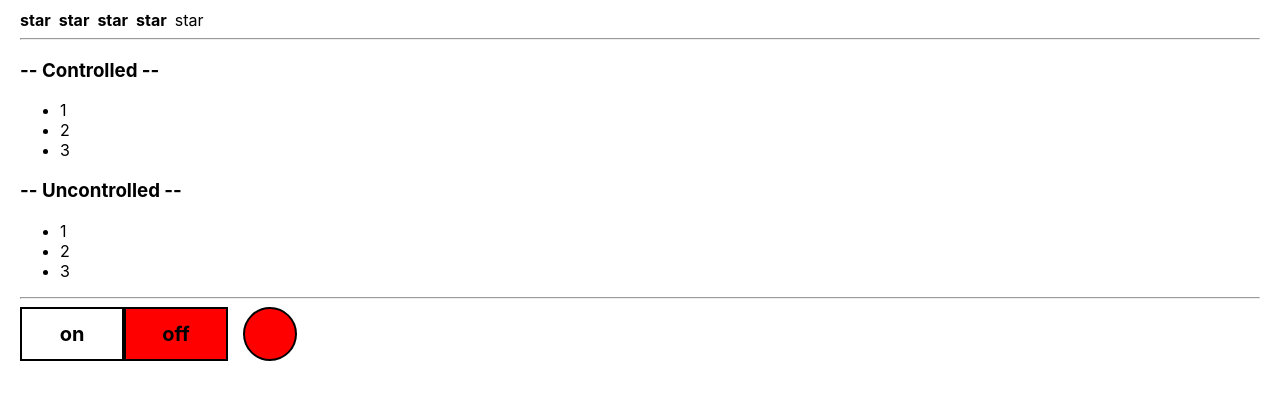
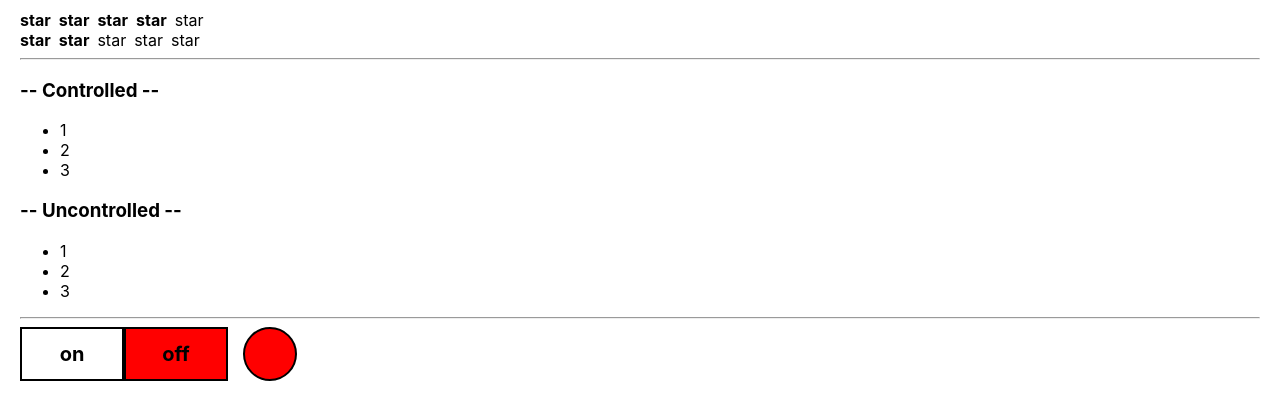
Before and after one commit to Daniyel-Tkachuk/react-practice, a React (Create React App) app: page / in a window 1280 px wide. Shown: the top 420 px of the page. Built offline with nearby package versions, Linux system fonts and the light colour scheme.

Commit message:
added UnControlledRating component

```diff
--- a/src/App.tsx
+++ b/src/App.tsx
@@ -4,6 +4,7 @@ import {Rating} from "./components/rating/Rating";
 import {Accordion} from "./components/accordion/Accordion";
 import {OnOff} from "./components/onOff/OnOff";
 import {UnControlledAccordion} from "./components/accordion/UnControlledAccordion";
+import {UncontrolledRating} from "./components/rating/UnControlledRating";
 
 
 function App() {
@@ -11,6 +12,7 @@ function App() {
    return (
       <div className="App">
          <Rating value={4}/>
+         <UncontrolledRating/>
          <hr/>
          <Accordion title="Controlled" collapsed={false}/>
          <UnControlledAccordion title="Uncontrolled"/>
--- a/src/components/rating/Star.tsx
+++ b/src/components/rating/Star.tsx
@@ -1,13 +1,20 @@
 import React, {FC} from 'react';
+import {TypeNumbers} from "./UnControlledRating";
 
 type Props = {
     selected: boolean
+    value?: TypeNumbers
+    setValue?: (value: TypeNumbers) => void
 }
 export const Star: FC<Props> = (props) => {
-    const {selected} = props;
+    const {selected, value, setValue} = props;
+
+    const onClickHandler = () => {
+        value && setValue?.(value)
+    }
 
     return (
-        <span style={{marginRight: "8px"}}>
+        <span style={{marginRight: "8px"}} onClick={onClickHandler}>
             {selected ? <b>star</b> : 'star'}
         </span>
     )
--- /dev/null
+++ b/src/components/rating/UnControlledRating.tsx
@@ -0,0 +1,23 @@
+import React, {FC, useState} from 'react';
+import {Star} from "./Star";
+
+type Props = {
+   // value: 1 | 2 | 3 | 4 | 5
+}
+
+export type TypeNumbers = 1 | 2 | 3 | 4 | 5;
+
+export const UncontrolledRating: FC<Props> = (props) => {
+
+   const [value, setValue] = useState<TypeNumbers>(2);
+
+   return (
+      <div>
+         <Star selected={value > 0} value={1} setValue={setValue}/>
+         <Star selected={value > 1} value={2} setValue={setValue}/>
+         <Star selected={value > 2} value={3} setValue={setValue}/>
+         <Star selected={value > 3} value={4} setValue={setValue}/>
+         <Star selected={value > 4} value={5} setValue={setValue}/>
+      </div>
+   );
+}
```
